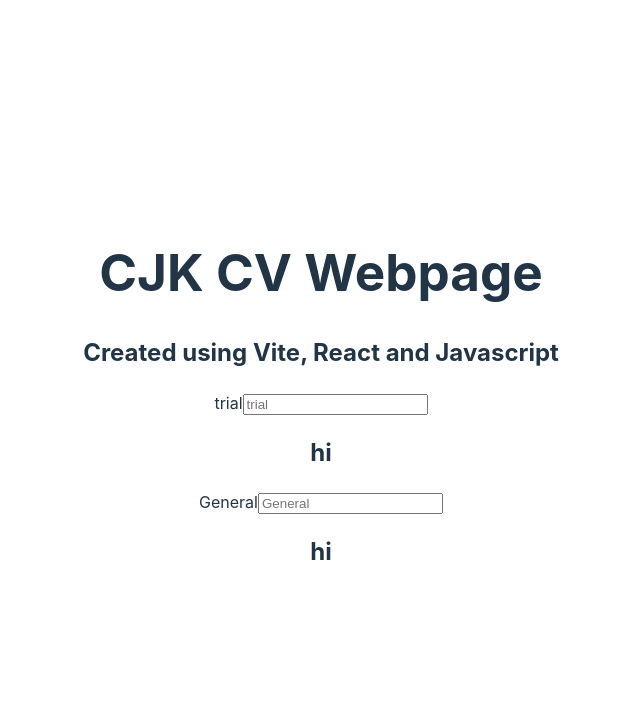
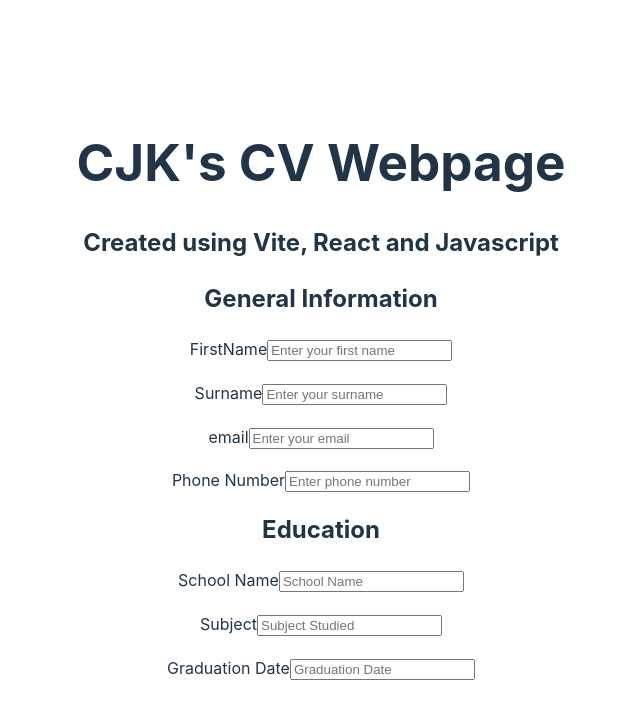
Before and after one commit to ChrisKnowles53/odin-cv-project, a React (Vite) app in the folder CV-Project/: page / in a window 1280 px wide. Shown: the top 718 px of the page, without its empty margins (319-959 px from the left). Built offline with nearby package versions, Linux system fonts and the light colour scheme.

Commit message:
general refined and education added

```diff
--- a/CV-Project/src/App.jsx
+++ b/CV-Project/src/App.jsx
@@ -1,15 +1,15 @@
 // import { useState } from "react";
-import InputField from "./components/Input";
 import GeneralInformation from "./components/GeneralInformation";
+import Education from "./components/Education";
 import "./App.css";
 
 function App() {
   return (
     <div className="main-contianer">
-      <h1>CJK CV Webpage</h1>
+      <h1>CJK's CV Webpage</h1>
       <h2>Created using Vite, React and Javascript</h2>
-      <InputField name="trial" />
-      <GeneralInformation name="General" />
+      <GeneralInformation section="General Information" />
+      <Education section="Education" />
     </div>
   );
 }
--- /dev/null
+++ b/CV-Project/src/components/Education.jsx
@@ -0,0 +1,17 @@
+import { useState } from "react";
+import InputField from "./Input";
+
+export default function Education({ section }) {
+  const [schoolName, setSchoolName] = useState("School Name");
+  const [subjectStudied, setSubjectStudied] = useState("Subject Studied");
+  const [graduationDate, setGraduationDate] = useState("Graduation Date");
+
+  return (
+    <div className={section}>
+      <h2>{section}</h2>
+      <InputField name={schoolName} label="School Name" />
+      <InputField name={subjectStudied} label="Subject" />
+      <InputField name={graduationDate} label="Graduation Date" />
+    </div>
+  );
+}
--- a/CV-Project/src/components/GeneralInformation.jsx
+++ b/CV-Project/src/components/GeneralInformation.jsx
@@ -1,15 +1,19 @@
 import { useState } from "react";
 import InputField from "./Input";
 
-export default function GeneralInformation({ name }) {
+export default function GeneralInformation({ section }) {
   const [firstName, setFirstName] = useState("Enter your first name");
   const [surname, setSurname] = useState("Enter your surname");
   const [email, setEmail] = useState("Enter your email");
   const [phoneNumber, setPhoneNumber] = useState("Enter phone number");
 
   return (
-    <>
-      <InputField name={name} />
-    </>
+    <div className={section}>
+      <h2>{section}</h2>
+      <InputField name={firstName} label="FirstName" />
+      <InputField name={surname} label="Surname" />
+      <InputField name={email} label="email" />
+      <InputField name={phoneNumber} label="Phone Number" />
+    </div>
   );
 }
--- a/CV-Project/src/components/Input.jsx
+++ b/CV-Project/src/components/Input.jsx
@@ -1,6 +1,6 @@
 import { useState } from "react";
 
-export default function InputField({ name }) {
+export default function InputField({ name, label }) {
   const [input, setInput] = useState("");
 
   function handleChange(event) {
@@ -10,16 +10,15 @@ export default function InputField({ name }) {
   return (
     <>
       <label className="inputLabel" htmlFor="html">
-        {name}
+        {label}
       </label>
       <input
         className="input"
-        label={name}
         placeholder={name}
         value={input}
         onChange={handleChange}
       />
-      <h2>hi {input}</h2>
+      <h2>{input}</h2>
     </>
   );
 }
```
Also changed, not shown: CV-Project/src/components/Form.jsx (added, +26 -0 lines).
